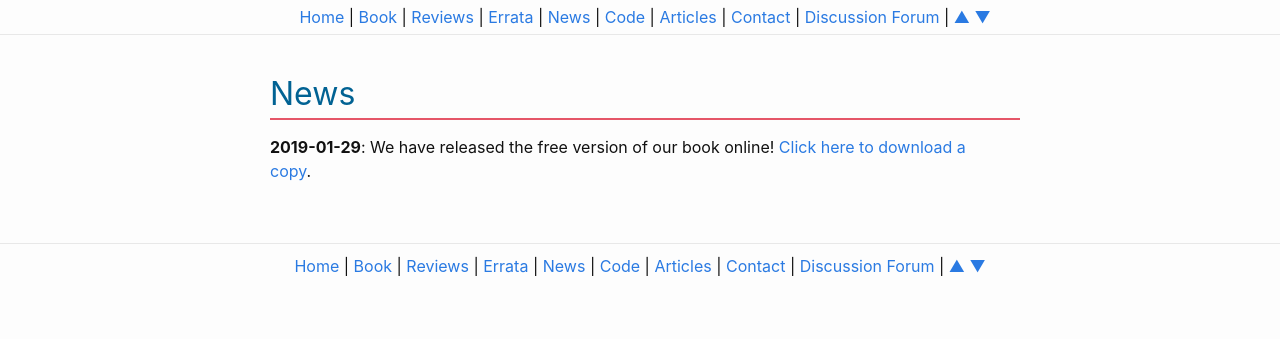
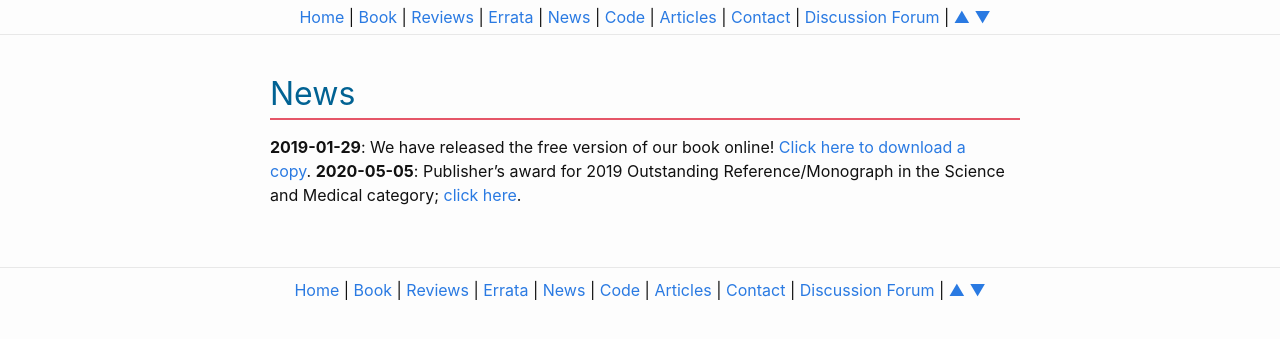
Before and after one commit to andrewzm/STRbook, a Jekyll site: the page built from docs/news.md, in a window 1280 px wide. Shown: the top 339 px of the page. Built offline with Jekyll 4.4.1, drawn with Linux system fonts in a browser that asks for light colours.

Commit message:
add award

```diff
--- a/docs/news.md
+++ b/docs/news.md
@@ -3,3 +3,4 @@ layout: page
 title: News
 ---
 **2019-01-29**: We have released the free version of our book online! [Click here to download a copy](download).
+**2020-05-05**: Publisher's award for 2019 Outstanding Reference/Monograph in the Science and Medical category; [click here](https://niasra.uow.edu.au/news/index.html#spbookaward).
```
